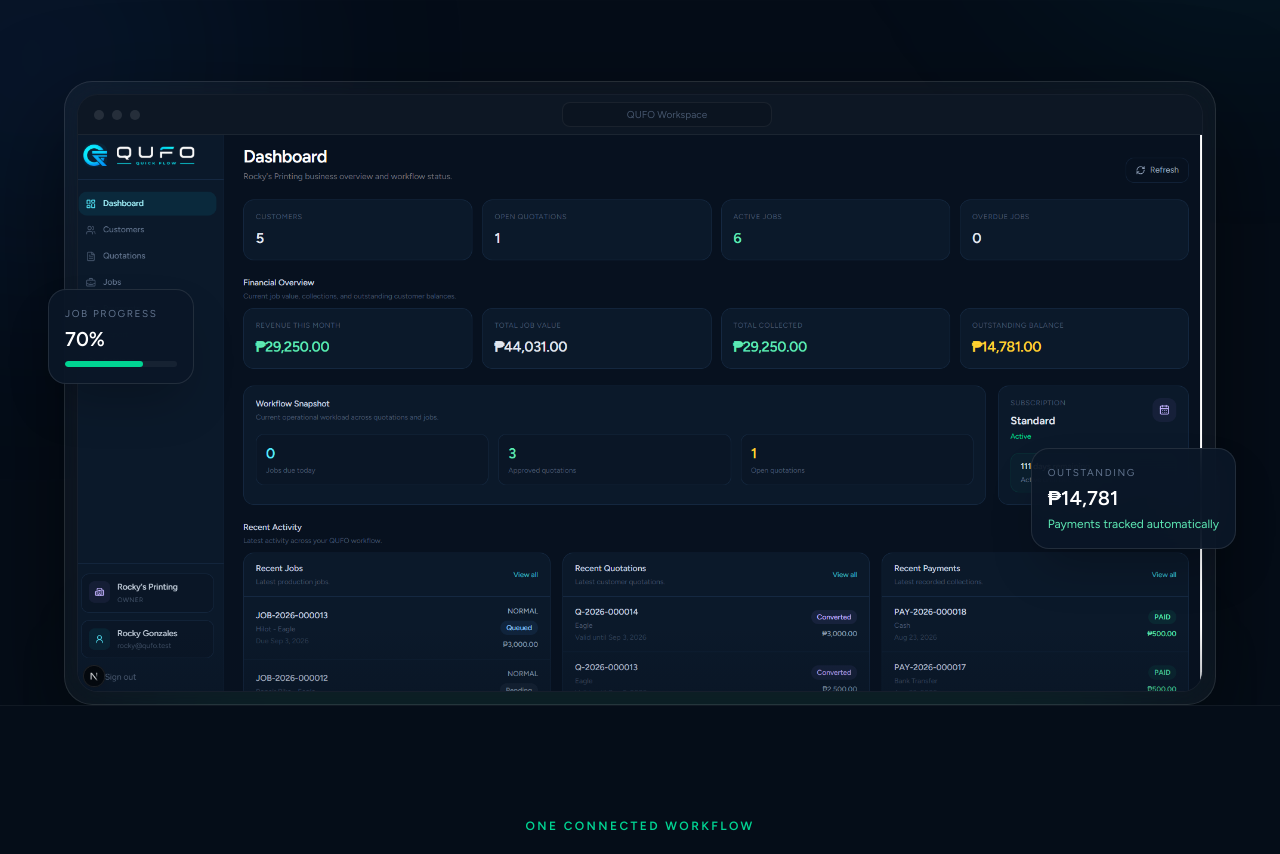
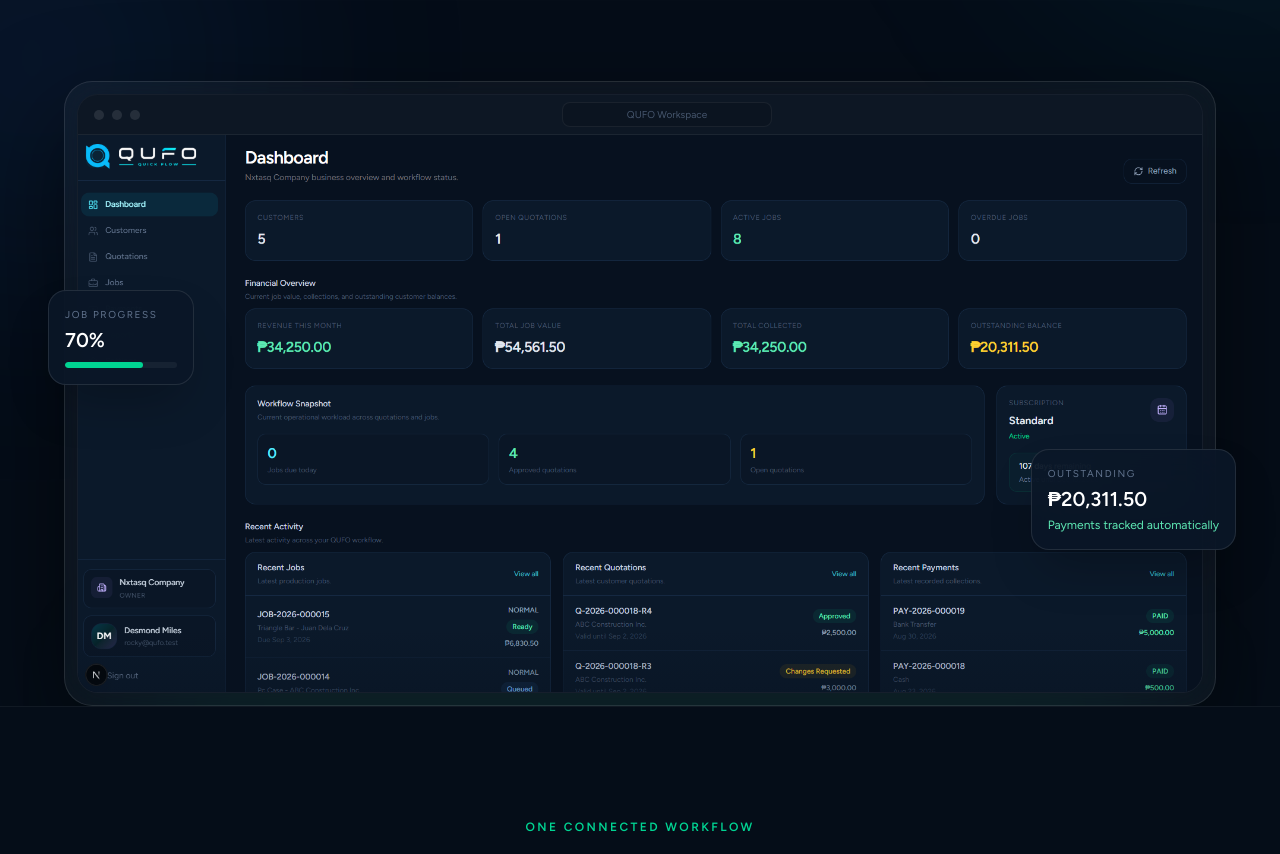
Before and after one commit to botikmot/qufo, a Next.js app in the folder apps/web/: page / in a window 1280 px wide. Shown: the part 582-1436 px from the top of the page. Built offline with nearby package versions, Linux system fonts and the light colour scheme.

Commit message:
feat: update dashboard image for marketing

```diff
--- a/apps/web/src/components/marketing/demo-section.tsx
+++ b/apps/web/src/components/marketing/demo-section.tsx
@@ -78,7 +78,7 @@ export function DemoSection() {
                 controls
                 playsInline
                 preload="metadata"
-                poster="/images/qufo-dashboard.png"
+                poster="/images/qufo-dashboard2.png"
                 className="aspect-video w-full bg-black object-contain"
               >
                 <source src="/videos/qufo-demo.mp4" type="video/mp4" />
--- a/apps/web/src/components/marketing/hero-section.tsx
+++ b/apps/web/src/components/marketing/hero-section.tsx
@@ -93,7 +93,7 @@ export function HeroSection() {
 
               <div className="relative overflow-hidden bg-[#07111f]">
                 <Image
-                  src="/images/qufo-dashboard.png"
+                  src="/images/qufo-dashboard2.png"
                   alt="QUFO business management dashboard showing customers, quotations, jobs, payments, workflow status, and financial overview"
                   width={1741}
                   height={864}
@@ -125,7 +125,7 @@ export function HeroSection() {
               Outstanding
             </div>
 
-            <div className="mt-1 text-xl font-semibold text-white">₱14,781</div>
+            <div className="mt-1 text-xl font-semibold text-white">₱20,311.50</div>
 
             <div className="mt-1 text-xs text-emerald-300">
               Payments tracked automatically
```
Also changed, not shown: apps/web/public/images/qufo-dashboard2.png (added), apps/web/public/images/qufo-social-preview2.png (added).
